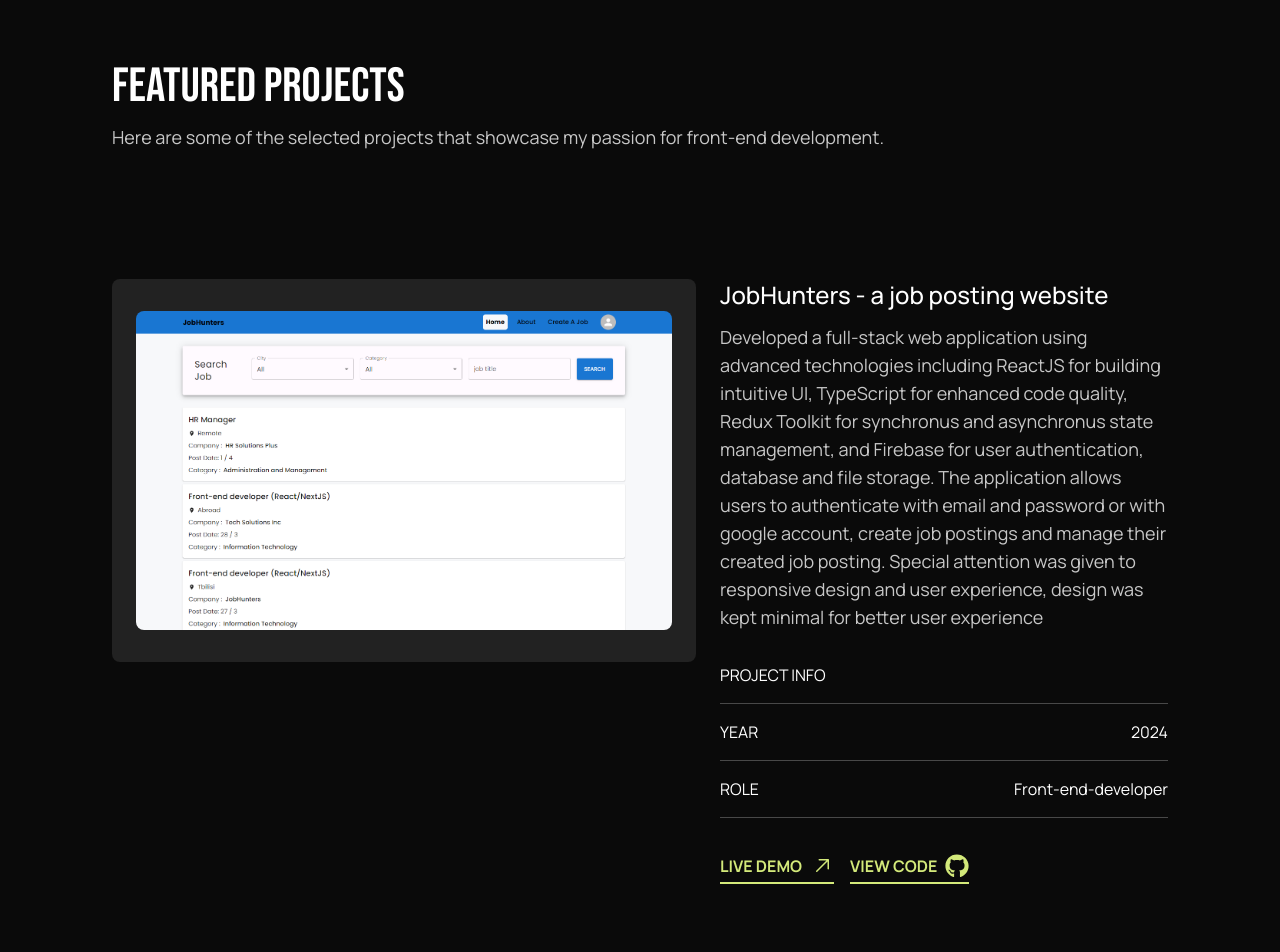
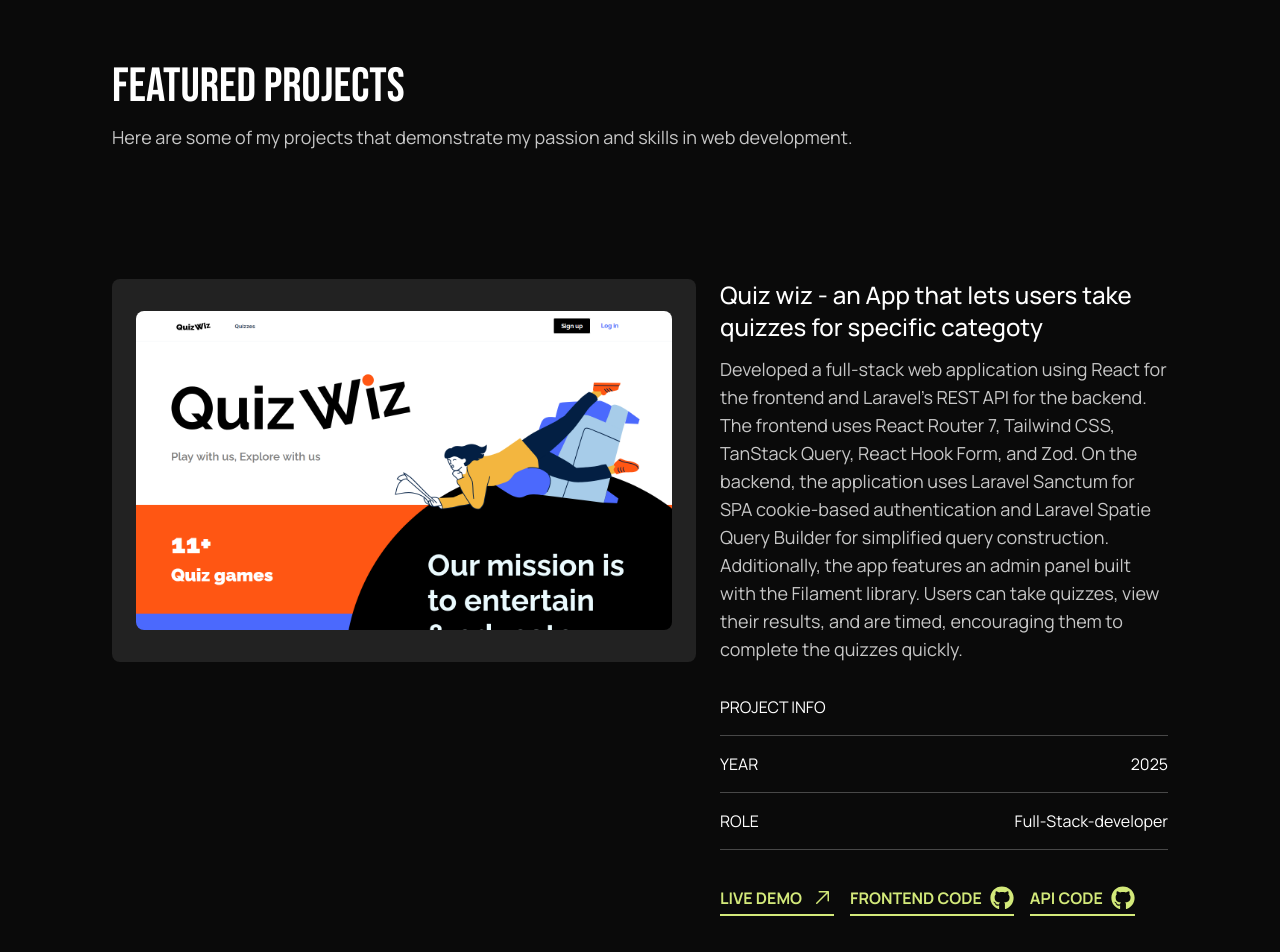
Before and after one commit to giorgio324/portfolio, a Next.js app: page / in a window 1280 px wide. Shown: the part 2100-3052 px from the top of the page. Built offline with nearby package versions, Linux system fonts and the light colour scheme.

Commit message:
feat: add new projects

```diff
--- a/src/components/projects/ProjectCardFooter.tsx
+++ b/src/components/projects/ProjectCardFooter.tsx
@@ -9,9 +9,16 @@ type Props = {
   role: string;
   liveLink?: string;
   githubLink: string;
+  extraLink?: string;
 };
 
-const ProjectCardFooter = ({ year, role, githubLink, liveLink }: Props) => {
+const ProjectCardFooter = ({
+  year,
+  role,
+  githubLink,
+  liveLink,
+  extraLink,
+}: Props) => {
   return (
     <>
       <div className='mt-8 lg:mt-4 flex flex-col'>
@@ -48,9 +55,15 @@ const ProjectCardFooter = ({ year, role, githubLink, liveLink }: Props) => {
           </ProjectCardLinkButton>
         )}
         <ProjectCardLinkButton href={githubLink}>
-          View Code
+          {extraLink ? 'Frontend Code' : 'View Code'}
           <FaGithub className='text-xl md:text-2xl' />
         </ProjectCardLinkButton>
+        {extraLink && (
+          <ProjectCardLinkButton href={extraLink}>
+            API Code
+            <FaGithub className='text-xl md:text-2xl' />
+          </ProjectCardLinkButton>
+        )}
       </div>
     </>
   );
--- a/src/components/projects/ProjectsCard.tsx
+++ b/src/components/projects/ProjectsCard.tsx
@@ -21,6 +21,7 @@ const ProjectsCard = ({ project }: Props) => {
           role={project.role}
           githubLink={project.githubLink}
           liveLink={project.liveLink}
+          extraLink={project.extraLink}
         />
       </div>
     </div>
--- a/src/components/projects/ProjectsTitle.tsx
+++ b/src/components/projects/ProjectsTitle.tsx
@@ -7,8 +7,8 @@ const ProjectsTitle = () => {
       <SectionTitle>featured projects</SectionTitle>
       <div className='mt-3'>
         <SectionDescription>
-          Here are some of the selected projects that showcase my passion for
-          front-end development.
+          Here are some of my projects that demonstrate my passion and skills in
+          web development.
         </SectionDescription>
       </div>
     </>
--- a/src/data/projects.ts
+++ b/src/data/projects.ts
@@ -7,39 +7,66 @@ export type Project = {
   role: string;
   liveLink?: string;
   githubLink: string;
+  extraLink?: string;
 };
 
 export const projectData: Project[] = [
   {
     id: 1,
+    image: '/project-quiz-wiz.PNG',
+    title:
+      'Quiz wiz - an App that lets users take quizzes for specific categoty',
+    description:
+      "Developed a full-stack web application using React for the frontend and Laravel's REST API for the backend. The frontend uses React Router 7, Tailwind CSS, TanStack Query, React Hook Form, and Zod. On the backend, the application uses Laravel Sanctum for SPA cookie-based authentication and Laravel Spatie Query Builder for simplified query construction. Additionally, the app features an admin panel built with the Filament library. Users can take quizzes, view their results, and are timed, encouraging them to complete the quizzes quickly.",
+    year: 2025,
+    role: 'Full-Stack-developer',
+    githubLink:
+      'https://github.com/RedberryInternship/giorgi-kochuashvili-quizwiz-front',
+    liveLink: 'https://quiz-wiz.giorgi-kochuashvili.redberryinternship.ge/',
+    extraLink:
+      'https://github.com/RedberryInternship/giorgi-kochuashvili-quizwiz-back',
+  },
+  {
+    id: 2,
+    image: '/project-task-master.PNG',
+    title: 'Task Manager - Multi page web app that tracks tasks for users',
+    description:
+      'Developed a full-stack web application using Laravel and the Blade templating engine. Implemented authentication with cookies to securely authenticate users. Utilized the Spatie Translations package to support multiple languages on the site. The project supports basic CRUD operations, along with the ability for users to update their profiles.',
+    year: 2024,
+    role: 'Full-Stack-developer',
+    githubLink:
+      'https://github.com/RedberryInternship/giorgi-kochuashvili-todo',
+  },
+  {
+    id: 3,
     image: '/projectImage1.PNG',
     title: 'JobHunters - a job posting website',
     description:
       'Developed a full-stack web application using advanced technologies including ReactJS for building intuitive UI, TypeScript for enhanced code quality, Redux Toolkit for synchronus and asynchronus state management, and Firebase for user authentication, database and file storage. The application allows users to authenticate with email and password or with google account, create job postings and manage their created job posting. Special attention was given to responsive design and user experience, design was kept minimal for better user experience',
     year: 2024,
-    role: 'Front-end-developer',
+    role: 'Front-End-developer',
     githubLink: 'https://github.com/giorgio324/job-hunters-firebase',
     liveLink: 'https://job-hunters-30944.web.app/',
   },
   {
-    id: 2,
+    id: 4,
     image: '/projectImage2.PNG',
     title: 'Infinite Gallery',
     description:
       'Developed a front-end of a web application using technologies including ReactJS for building intuitive UI, TypeScript for enhanced code quality and TailwindCSS for styling components, Created a reusable custom hook for infinite scrolling, Implemented custom caching functionality stored in session storage, to optimize API GET requests, The application enables users to search for images, scroll infinitely, access search history, and view images in a modal window with image stats.',
     year: 2024,
-    role: 'Front-end-developer',
+    role: 'Front-End-developer',
     githubLink: 'https://github.com/giorgio324/sweeft-gallery',
     liveLink: 'https://unsplash-infinite-gallery.netlify.app/',
   },
   {
-    id: 3,
+    id: 5,
     image: '/projectImage3.PNG',
     title: 'Shoppy - a Ecommerce catalog website',
     description:
       'Developed a front-end of a web application using technologies including ReactJS for building intuitive UI, Redux Toolkit for state managment,firebase for user authentification, and TailwindCSS for styling components, Created a catalog of ecommerce website using FakestoreAPI. Users can scroll through catalog, view individual item page, add item to cart and view their cart.cart items are persisted in localstorage',
     year: 2023,
-    role: 'Front-end-developer',
+    role: 'Front-End-developer',
     githubLink: 'https://github.com/giorgio324/shoppy',
     liveLink: 'https://shoppyecomerce.netlify.app/',
   },
--- a/src/data/skills.ts
+++ b/src/data/skills.ts
@@ -5,11 +5,11 @@ export const skills = [
   'TypeScript',
   'React',
   'React Query',
+  'RESTful APIs',
   'Redux',
   'Tailwind',
   'PHP',
   'Laravel',
-  'RESTful APIs',
   'Next.js',
   'Node.js',
   'Express',
```
Also changed, not shown: public/project-quiz-wiz.PNG (added), public/project-task-master.PNG (added).
